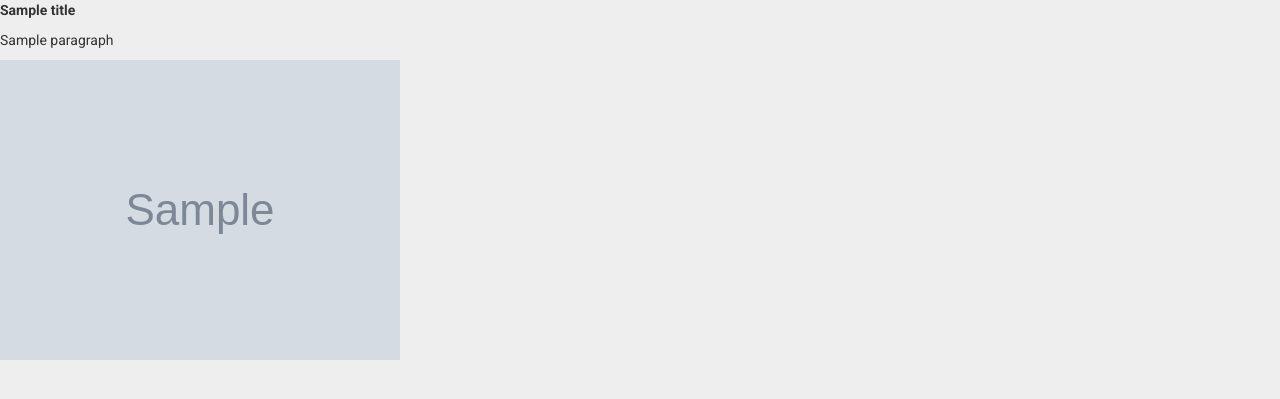
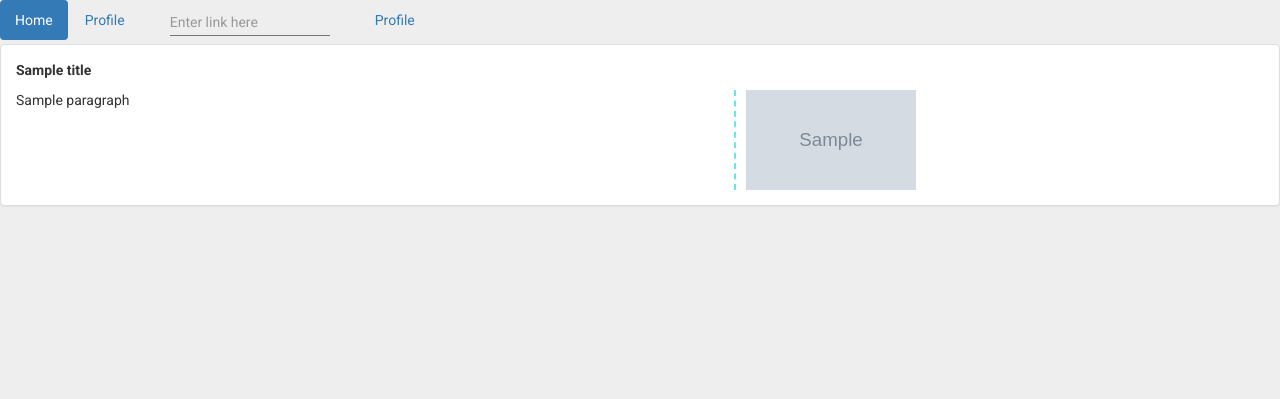
Before and after one commit to KenMutemi/anything-goes, a Django app: template main/templates/main/summary.html in a window 1280 px wide. Shown: the top 399 px of the page. Run offline with Django 3.2, Linux system fonts and the light colour scheme; tables that the repository leaves empty hold one stand-in row (values such as "Sample post"); the template is opened without the code that fills it: values that come from a table or form of the project are taken from there, most other values are stand-ins (such as "Sample title", 1, 10 or a date in 2020); grey boxes marked "Sample" are stand-in pictures; some libraries are stand-ins or nearby versions.

Commit message:
Divide the summary page into text and image columns

```diff
--- a/main/static/main/css/main.css
+++ b/main/static/main/css/main.css
@@ -12,4 +12,15 @@
 #front {
   background-color: #67E6EC; }
 
+#left-col {
+  float: left;
+  width: 600px; }
+
+#right-col {
+  width: 530px;
+  margin: 0 0 0 10px;
+  padding: 0 0 0 10px;
+  float: right;
+  border-left: 2px dashed #67E6EC; }
+
 /*# sourceMappingURL=main.css.map */
--- a/main/static/main/css/main.scss
+++ b/main/static/main/css/main.scss
@@ -18,3 +18,16 @@
 #front {
   background-color: $front-background-color;
 }
+
+#left-col {
+  float: left;
+  width: 600px;
+}
+
+#right-col {
+  width: 530px;
+  margin: 0 0 0 10px;
+  padding: 0 0 0 10px;
+  float: right;
+  border-left: 2px dashed $front-background-color;
+}
--- a/main/templates/main/summary.html
+++ b/main/templates/main/summary.html
@@ -1,10 +1,33 @@
 {% extends "base.html" %}
 {% block content %}
-<p><b>{{ title }}</b></p>
+<ul class="nav nav-pills">
+  <li class="active"><a href="javascript:void(0)">Home</a></li>
+  <li><a href="javascript:void(0)">Profile</a></li>
+  {{ url_form.non_field_errors }}
+  <form class="navbar-form navbar-left" method="post">
+    {% csrf_token %}
+    <div class="form-group">
+      <div class="col-sm-6">
+      {{ url_form.url.errors }}
+      {{url_form.url}}
+      </div>
+    </div>
+  </form>
+  <li><a href="javascript:void(0)">Profile</a></li>
+</ul>
+<div class="panel panel-default">
+  <div class="panel-body">
+    <p><b>{{ title }}</b></p>
+    <div id="left-col">
   {% for paragraph in paragraphs %}
     <p>{{ paragraph }}</p>
   {% endfor %}
+    </div>
+    <div id="right-col">
   {% for image in images %}
-    <img onerror='this.style.display = "none"' src="{{ image }}" />
+    <img width="170" height="100" onerror='this.style.display = "none"' src="{{ image }}" />
   {% endfor %}
+    </div>
+  </div>
+</div>
 {% endblock %}
--- a/main/views.py
+++ b/main/views.py
@@ -25,7 +25,8 @@ def index(request):
                 response = requests.get(url)
                 tree = html.fromstring(response.text)
                 request.session['title'] = tree.xpath('//title/text()')[0].encode('utf-8').replace('\\xa0', ' ')
-                request.session['paragraphs'] = tree.xpath('.//p/text()')
+                paragraphs = tree.xpath('.//p')
+                request.session['paragraphs'] = [paragraph.text_content() for paragraph in paragraphs]
                 request.session['images'] = tree.xpath('.//img/@src')
 
                 Summary.objects.create(title=request.session['title'], paragraphs=request.session['paragraphs'],
@@ -37,5 +38,6 @@ def index(request):
     return render(request, 'main/index.html', {'url_form': url_form})
 
 def summary(request):
-    return render(request, 'main/summary.html', {'title': request.session['title'],
+    url_form = URLForm(auto_id=False, label_suffix='')
+    return render(request, 'main/summary.html', {'url_form': url_form, 'title': request.session['title'],
         'paragraphs': request.session['paragraphs'], 'images': request.session['images']})
```
